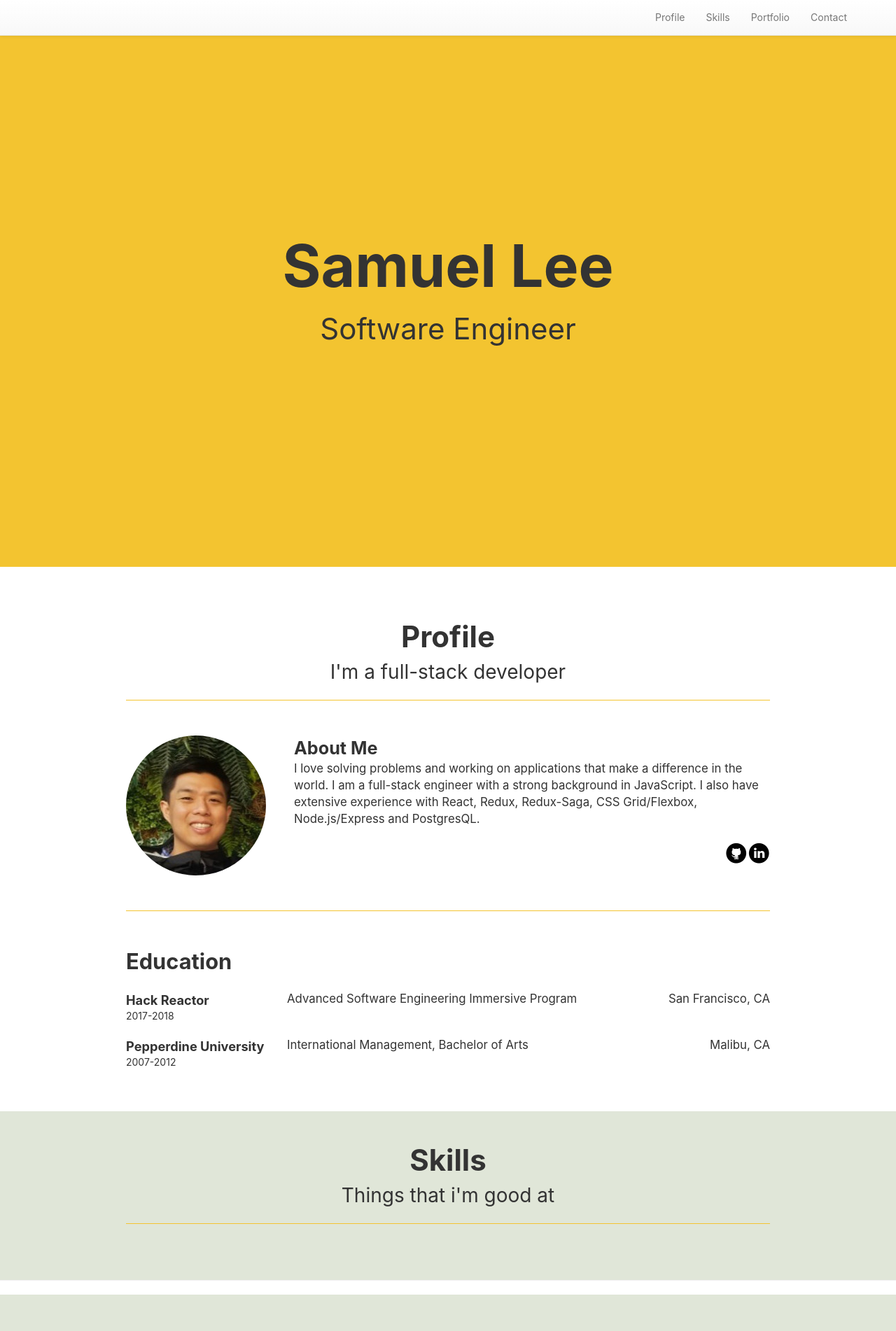
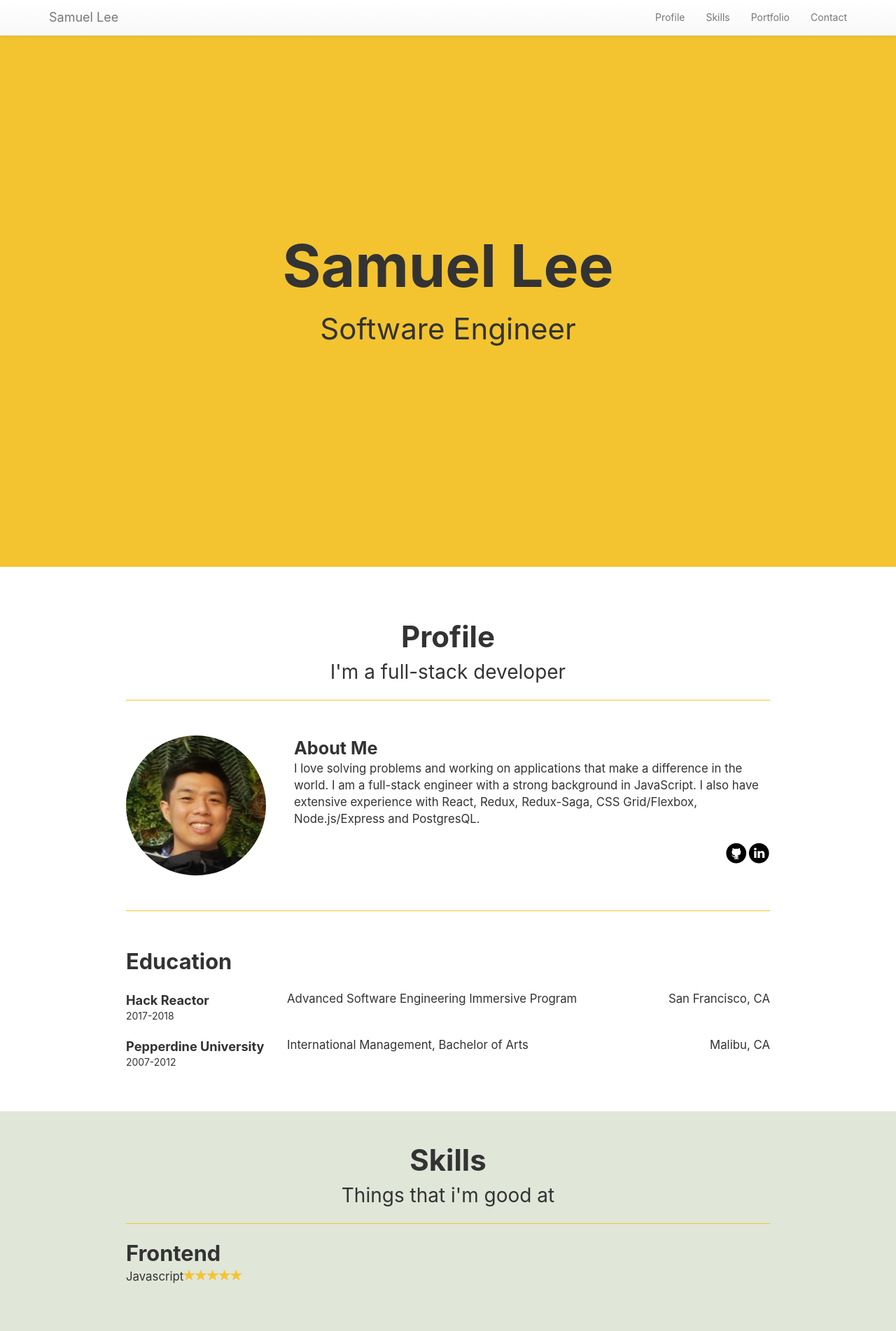
Before and after one commit to sleex723/personal-website, a React app: page / in a window 1280 px wide. Shown: the top 1902 px of the page at 70% size. Built offline with nearby package versions, Linux system fonts and the light colour scheme.

Commit message:
Changed navbar to include name

```diff
--- a/src/App.js
+++ b/src/App.js
@@ -11,7 +11,7 @@ class App extends Component {
   render() {
     return(
 			<div>
-				<Header />
+				<section id="home"><Header /></section>
 				<section id="profile"><Profile /></section>
 				<section id="skills"><Skills /></section>
 				<section id="contact"><Contact /></section>
--- a/src/Components/Header/Header.js
+++ b/src/Components/Header/Header.js
@@ -10,13 +10,18 @@ class Header extends Component {
   render() {
     return(
       <div>
-        <Scrollspy items={ ['profile', 'skills', 'contact'] } currentClassName="is-current">
+        <Scrollspy items={ ['home', 'profile', 'skills', 'contact'] } currentClassName="is-current">
           <Navbar fixedTop>
+            <Navbar.Header>
+              <Navbar.Brand>
+                <a href="#home">Samuel Lee</a>
+              </Navbar.Brand>
+            </Navbar.Header>
             <Nav pullRight>
-              <NavItem href="#profile">
+              <NavItem eventKey={1} href="#profile">
                 Profile
               </NavItem>
-              <NavItem ieventKey={2} href="#skills">
+              <NavItem eventKey={2} href="#skills">
                 Skills
               </NavItem>
               <NavItem eventKey={3} href="#">
--- a/src/Components/Skills/Skills.css
+++ b/src/Components/Skills/Skills.css
@@ -24,6 +24,21 @@
   font-size: 2em;
 }
 
+.SkillsContainer .Stars {
+  color: #f4c430;
+}
+
+.SkillsContainer .SkillTitle {
+  font-size: 2.2em;
+  font-weight: bold;
+}
+
+.SkillsContainer .Skill {
+  display: flex;
+  flex-direction: row;
+  font-size: 1.2em;
+}
+
 .SkillsContainer hr {
   border: none;
   color: #f4c430;
--- a/src/Components/Skills/Skills.js
+++ b/src/Components/Skills/Skills.js
@@ -2,20 +2,31 @@ import React from 'react';
 import styles from './Skills.css';
 
 const skills = (props) => {
-  return(
-    <div className={styles.Background}>
+  return <div className={styles.Background}>
 			<div className={styles.SkillsContainer}>
 				<div className={styles.Header}>
 					<div className={styles.Title}>Skills</div>
-          <div className={styles.Desc}>
-            Things that i'm good at
+					<div className={styles.Desc}>Things that i'm good at</div>
+				</div>
+				<hr />
+				<div className={styles.Skills}>
+					<div>
+						<div className={styles.SkillTitle}>Frontend</div>
+						<div className={styles.Skill}>
+							<div>Javascript</div>
+							<div className={styles.Stars}>
+								<span class="glyphicon glyphicon-star" />
+								<span class="glyphicon glyphicon-star" />
+								<span class="glyphicon glyphicon-star" />
+								<span class="glyphicon glyphicon-star" />
+								<span class="glyphicon glyphicon-star" />
 							</div>
 						</div>
-        <hr/>
 					</div>
-      <hr/>
+					<div className={styles.Backend} />
 				</div>
-  )
+			</div>
+		</div>;
 }
 
 export default skills;
```
Lines whose indentation alone changed are shown as unchanged.
